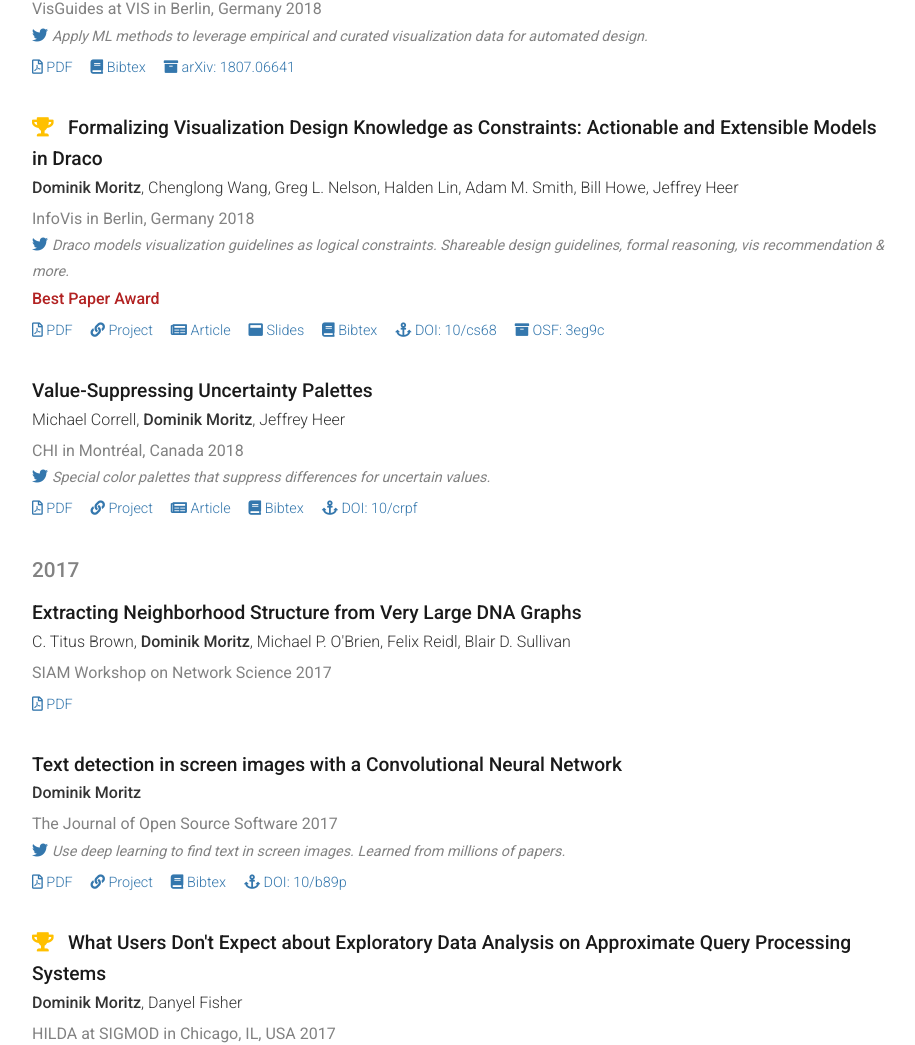
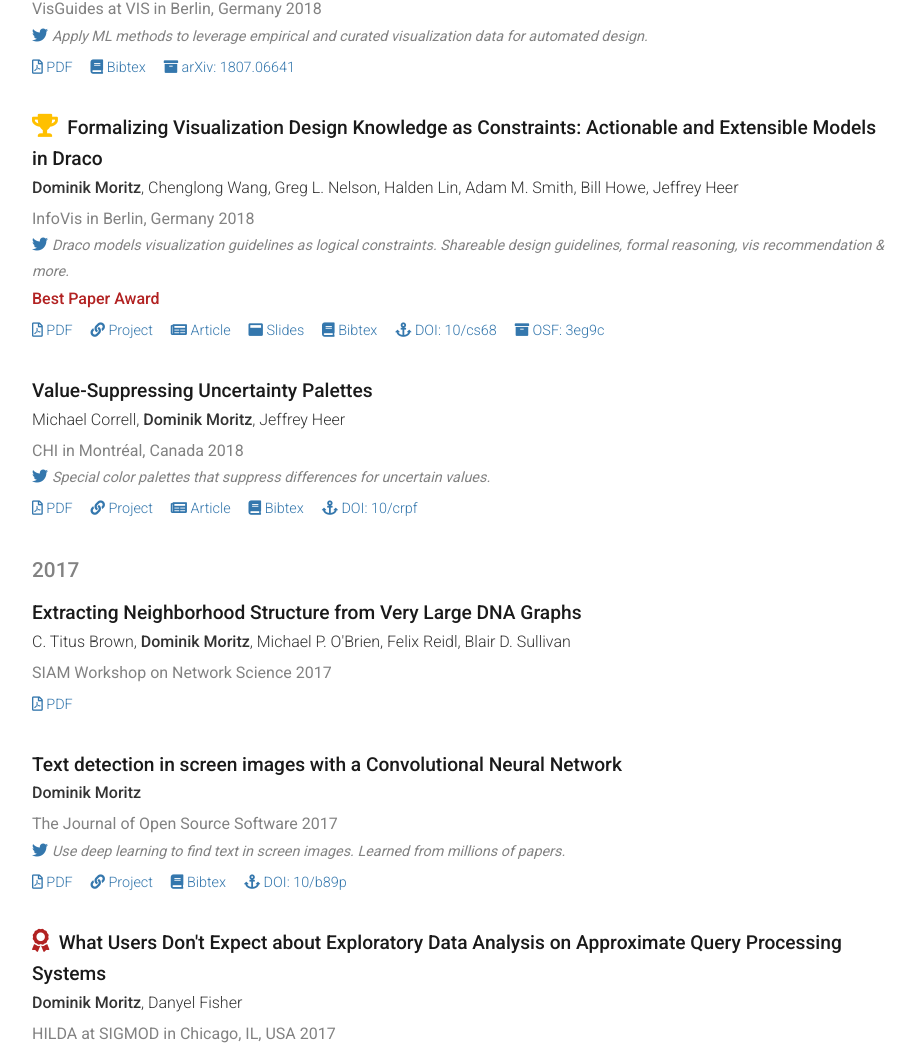
Before and after one commit to domoritz/domoritz.github.io, a Jekyll site: the page built from publications.md, in a window 1280 px wide. Shown: the part 1344-2389 px from the top of the page, without its empty margins (176-1091 px from the left). Built offline with Jekyll 4.4.1, drawn with Linux system fonts in a browser that asks for light colours; nearby versions of some CDN libraries.

Commit message:
Refine award icons as suggested by @jheer

```diff
--- a/_includes/publication.html
+++ b/_includes/publication.html
@@ -1,7 +1,7 @@
 {% capture anchor %}{% if pub.id %}{{ pub.id }}{% else %}{{ (pub.title | slugify) }}{% endif %}{% endcapture %}
 
 <div class="publication" data-pub='{{ pub | jsonify | escape }}'>
-  <h3 id="{{ anchor }}">{% for award in pub.awards %}<i class="fas fa-trophy award-icon" title="{{ award }}"></i> {% endfor %}{{ pub.title }}</h3>
+  <h3 id="{{ anchor }}">{% for award in pub.awards %}<i class="fas fa-{% if award == "Best Paper Award" %}trophy{% else %}award{% endif %} award-icon" title="{{ award }}"></i> {% endfor %}{{ pub.title }}</h3>
   <div class="authors">
     {% for author in pub.authors %}{% include person person=author %}{% unless forloop.last %}, {% endunless %}
     {% endfor %}
--- a/_sass/_publications.scss
+++ b/_sass/_publications.scss
@@ -146,8 +146,16 @@
   }
 
   .award-icon {
-    color: #ffc000;
-    margin-right: 0.5em;
+    margin-right: 0.2em;
+    font-size: 1.2em;
+
+    &.fa-trophy {
+      color: #ffc000;
+    }
+
+    &.fa-award {
+      color: firebrick;
+    }
   }
 
   .authors {
--- a/cv.html
+++ b/cv.html
@@ -319,7 +319,7 @@ To enhance people’s ability to understand and communicate large and complex da
         <div>
           {% for author in pub.authors %}{% include person person=author %}{% unless forloop.last %}, {% endunless %}{% endfor %}.
           {% if pub.venue or pub.description %}<i>{% if pub.description %}{{ pub.description | markdownify | remove: '<p>' | remove: '</p>' }}{% endif %}{{ pub.venue }}</i>{% if pub.venue %},{% endif %} {% endif %}{{ pub.year }}.
-          {% if pub.awards %}<br/><strong class="award"><i class="fas fa-trophy" aria-hidden="true"></i> {{ pub.awards }}</strong>{% endif %}
+          {% for award in pub.awards %}<br/><strong class="award"><i class="fas fa-{% if award == "Best Paper Award" %}trophy{% else %}award{% endif %}" aria-hidden="true"></i> {{ award }}</strong>{% endfor %}
         </div>
       </article>
     {% endif %}
```
